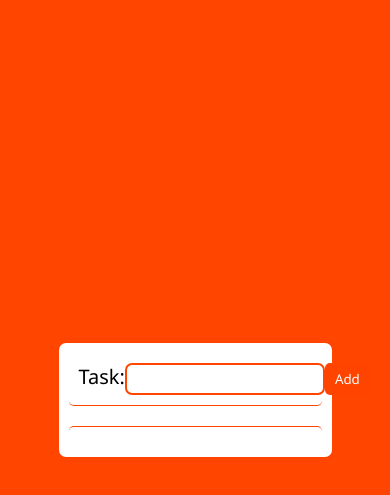
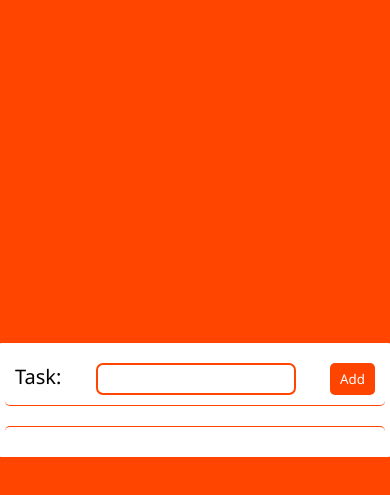
Before and after one commit to thatladtemod/myTodoApp, a plain HTML site: page index.html in a window 390 px wide. Shown: the part 77-572 px from the top of the page. Drawn offline with Linux system fonts and the light colour scheme.

Commit message:
Update styles.css
made the webpage responsive

```diff
--- a/styles.css
+++ b/styles.css
@@ -28,8 +28,8 @@ header {
 .container {
     background: white;
     height: auto;
-    width: 70%;
-    max-width: 400px;
+    width: 80%;
+    min-width: 400px;
     border: none;
     border-radius: 7px;
     /* padding: 20px;
@@ -51,9 +51,11 @@ header {
 
 #input>#inputBox {
     width: 200px;
+    min-width: 50px;
     border: 2px solid orangered;
     border-radius: 7px;
     outline: none;
+    margin: 0 10px;
 }
 
 #input>button {
```
